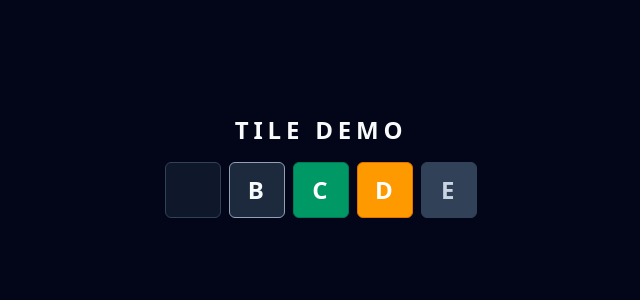
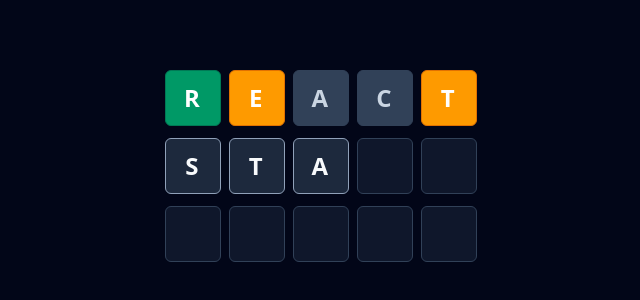
Before and after one commit to bmsmcgee/Wordle-Clone, a React (Vite) app in the folder wordle/: page / in a window 1280 px wide. Shown: the part 234-534 px from the top of the page, without its empty margins (319-959 px from the left). Built offline with nearby package versions, Linux system fonts and the light colour scheme.

Commit message:
GridRow done

```diff
--- a/wordle/src/App.tsx
+++ b/wordle/src/App.tsx
@@ -1,34 +1,34 @@
 // src/App.tsx
 
 import type { FC } from "react";
-import Tile, { type TileStatus } from "./components/Tile";
+import type { GridRowTile } from "./components/GridRow";
+import GridRow from "./components/GridRow";
+
+const WORD_LENGTH = 5;
 
 const App: FC = () => {
-  const exampleStatuses: TileStatus[] = [
-    "empty",
-    "editing",
-    "correct",
-    "present",
-    "absent",
+  const pastRow: GridRowTile[] = [
+    { letter: "R", state: "correct" },
+    { letter: "E", state: "present" },
+    { letter: "A", state: "absent" },
+    { letter: "C", state: "absent" },
+    { letter: "T", state: "present" },
   ];
+
+  const currentRow: GridRowTile[] = [
+    { letter: "S", state: "editing" },
+    { letter: "T", state: "editing" },
+    { letter: "A", state: "editing" },
+  ]; // last 2 will be padded as empty
+
+  const futureRow: GridRowTile[] = []; // fully empty row
 
   return (
     <div className="min-h-screen flex items-center justify-center bg-slate-950 text-slate-50">
-      <div className="space-y-4">
-        <h1 className="text-center text-2xl font-semibold tracking-[0.2em]">
-          TILE DEMO
-        </h1>
-
-        <div className="flex gap-2 justify-center">
-          {exampleStatuses.map((state, idx) => (
-            <Tile
-              key={state}
-              value={state === "empty" ? "" : String.fromCharCode(65 + idx)}
-              state={state}
-              position={{ rowIdx: 0, columnIdx: idx }}
-            />
-          ))}
-        </div>
+      <div className="space-y-3">
+        <GridRow rowIdx={0} tiles={pastRow} wordLength={WORD_LENGTH} />
+        <GridRow rowIdx={1} tiles={currentRow} wordLength={WORD_LENGTH} />
+        <GridRow rowIdx={2} tiles={futureRow} wordLength={WORD_LENGTH} />
       </div>
     </div>
   );
--- /dev/null
+++ b/wordle/src/components/GridRow.tsx
@@ -0,0 +1,94 @@
+import type { FC } from "react";
+import type { TileStatus } from "./Tile";
+import Tile from "./Tile";
+
+/**
+ * Data for a single tile in a row
+ *
+ * - letter : The displayed character
+ * - state  : Visual state of the Tile
+ */
+export interface GridRowTile {
+  letter: string;
+  state: TileStatus;
+}
+
+/**
+ * Props used for a single row of tiles
+ *
+ * - rowIdx     : Index to indicate which row in the grid
+ * - tiles      : List of tiles in the row
+ * - wordLength : How many tiles the row contains
+ * - className  : Optional so parent can adjust
+ */
+interface GridRowProps {
+  rowIdx: number;
+  tiles: GridRowTile[];
+  wordLength: number;
+  className?: string;
+}
+
+/**
+ * A single grid row composed of multiple tile components.
+ *
+ * This component does not decide states of the tiles and does not manage input.
+ * It only knows how to arrange the tiles.
+ */
+const GridRow: FC<GridRowProps> = ({
+  rowIdx,
+  tiles,
+  wordLength,
+  className,
+}: GridRowProps) => {
+  // Always render exactly 'wordLength' tiles
+  //  - If fewer tiles, pad with empty ones
+  //  - If too many, slice off extras
+  const paddedTiles: GridRowTile[] = Array.from(
+    { length: wordLength },
+    (_unused, columnIdx) => {
+      const existingTile = tiles[columnIdx];
+
+      if (existingTile != null) {
+        return existingTile;
+      }
+
+      // Default tile when nothing is provided
+      return {
+        letter: "",
+        state: "empty",
+      };
+    }
+  );
+
+  const rowClasses = [
+    // Layout of row with spacing
+    "flex gap-2 justify-center",
+
+    // Optional extra classes from parent
+    className,
+  ]
+    .filter(Boolean)
+    .join(" ");
+
+  return (
+    <>
+      <div
+        className={rowClasses}
+        role="row"
+        data-row={rowIdx}
+        aria-label={`Grid row ${rowIdx + 1}`}
+      >
+        {paddedTiles.map((tile, columnIdx) => (
+          <Tile
+            key={`${rowIdx}-${columnIdx}`}
+            value={tile.letter}
+            state={tile.state}
+            position={{ rowIdx, columnIdx }}
+          />
+        ))}
+      </div>
+    </>
+  );
+};
+
+export default GridRow;
```
